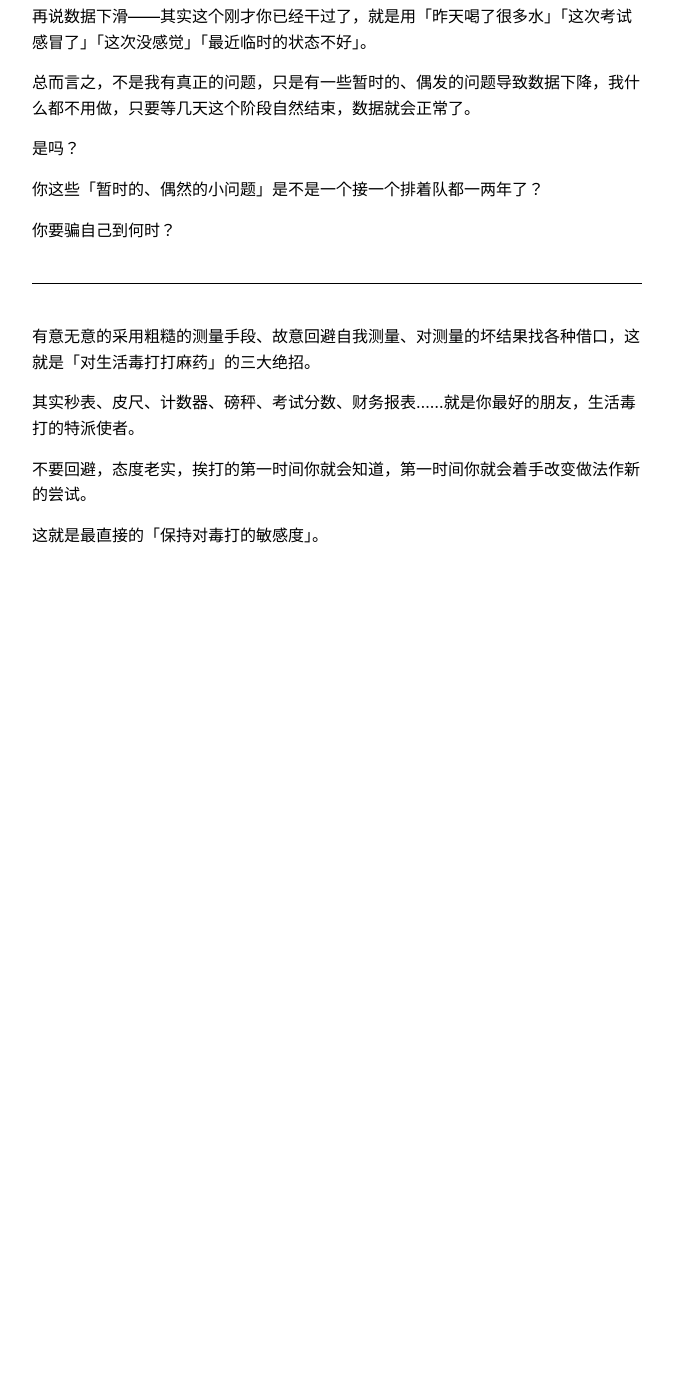
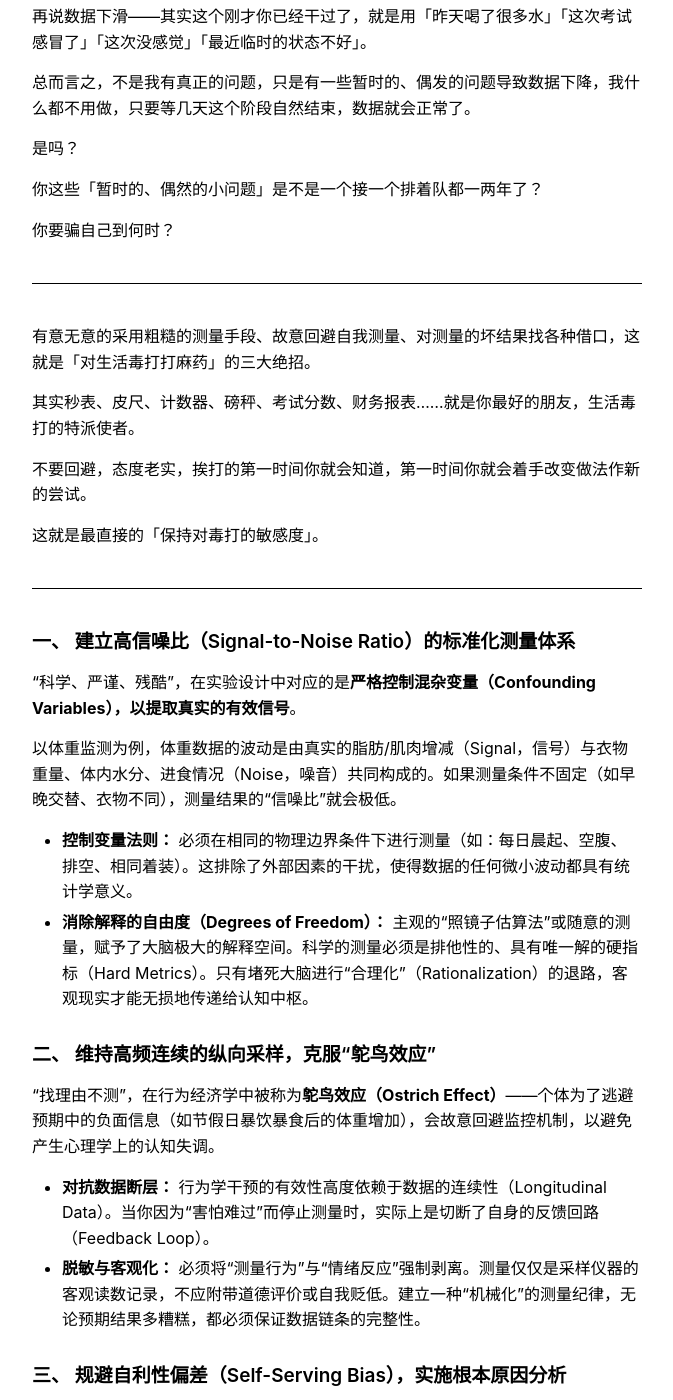
Before and after one commit to elemer1/elemer1.github.io, a Jekyll site: the page built from _markdown/生活毒打的敏感度.md, in a window 1280 px wide and 1400 px high, scrolled down 1652 px. Shown: the whole window, without its empty margins (303-976 px from the left). Built offline with Jekyll 4.4.1, drawn with Linux system fonts in a browser that asks for light colours; before the commit the page ends 2275 px from its top, so only the background shows below that; some of the changed text lies outside the part shown.

Commit message:
Update 生活毒打的敏感度.md

```diff
--- a/_markdown/生活毒打的敏感度.md
+++ b/_markdown/生活毒打的敏感度.md
@@ -77,3 +77,32 @@ listed: true
 不要回避，态度老实，挨打的第一时间你就会知道，第一时间你就会着手改变做法作新的尝试。
 
 这就是最直接的「保持对毒打的敏感度」。
+
+---
+
+### 一、 建立高信噪比（Signal-to-Noise Ratio）的标准化测量体系
+
+“科学、严谨、残酷”，在实验设计中对应的是**严格控制混杂变量（Confounding Variables），以提取真实的有效信号**。
+
+以体重监测为例，体重数据的波动是由真实的脂肪/肌肉增减（Signal，信号）与衣物重量、体内水分、进食情况（Noise，噪音）共同构成的。如果测量条件不固定（如早晚交替、衣物不同），测量结果的“信噪比”就会极低。
+
+- **控制变量法则：** 必须在相同的物理边界条件下进行测量（如：每日晨起、空腹、排空、相同着装）。这排除了外部因素的干扰，使得数据的任何微小波动都具有统计学意义。
+- **消除解释的自由度（Degrees of Freedom）：** 主观的“照镜子估算法”或随意的测量，赋予了大脑极大的解释空间。科学的测量必须是排他性的、具有唯一解的硬指标（Hard Metrics）。只有堵死大脑进行“合理化”（Rationalization）的退路，客观现实才能无损地传递给认知中枢。
+
+### 二、 维持高频连续的纵向采样，克服“鸵鸟效应”
+
+“找理由不测”，在行为经济学中被称为**鸵鸟效应（Ostrich Effect）**——个体为了逃避预期中的负面信息（如节假日暴饮暴食后的体重增加），会故意回避监控机制，以避免产生心理学上的认知失调。
+
+- **对抗数据断层：** 行为学干预的有效性高度依赖于数据的连续性（Longitudinal Data）。当你因为“害怕难过”而停止测量时，实际上是切断了自身的反馈回路（Feedback Loop）。
+- **脱敏与客观化：** 必须将“测量行为”与“情绪反应”强制剥离。测量仅仅是采样仪器的客观读数记录，不应附带道德评价或自我贬低。建立一种“机械化”的测量纪律，无论预期结果多糟糕，都必须保证数据链条的完整性。
+
+### 三、 规避自利性偏差（Self-Serving Bias），实施根本原因分析
+
+“将数据下滑归结于暂时的、偶发的问题”，是心理学中典型的**自利性偏差（Self-Serving Bias）**：人类本能地将成功归因于自身的内在特质（如能力、努力），而将失败归咎于外部的、情境性的、偶然的因素（如感冒、水喝多了、状态不好）。
+
+- **识别系统性误差：** 当所谓的“偶然小问题”连续出现，它就不再是随机误差（Random Error），而是**系统性误差（Systematic Error）**。这说明你的底层执行逻辑或环境配置存在根本性缺陷。
+- **坦诚的归因（Attribution）：** 当核心指标（如分数、体重、财务报表）出现下滑时，必须停止使用“外部归因”。需要引入类似工业管理中的“5 Whys”（连续追问五个为什么）等根本原因分析法（Root Cause Analysis），直视并承认自身策略的失效。
+
+------
+
+秒表、皮尺、磅秤、财务报表等工具，是物理世界最纯粹的**无偏见观察者（Unbiased Observers）**。放弃粗糙的感知、拒绝回避数据、停止防御性的外部归因，是打破个人信息茧房的三大关键。保持对“毒打”的敏感度，即是保持个人认知模型与外部客观世界的高度校准（Calibration），确保每一次试错都能转化为有效的参数更新。
```
